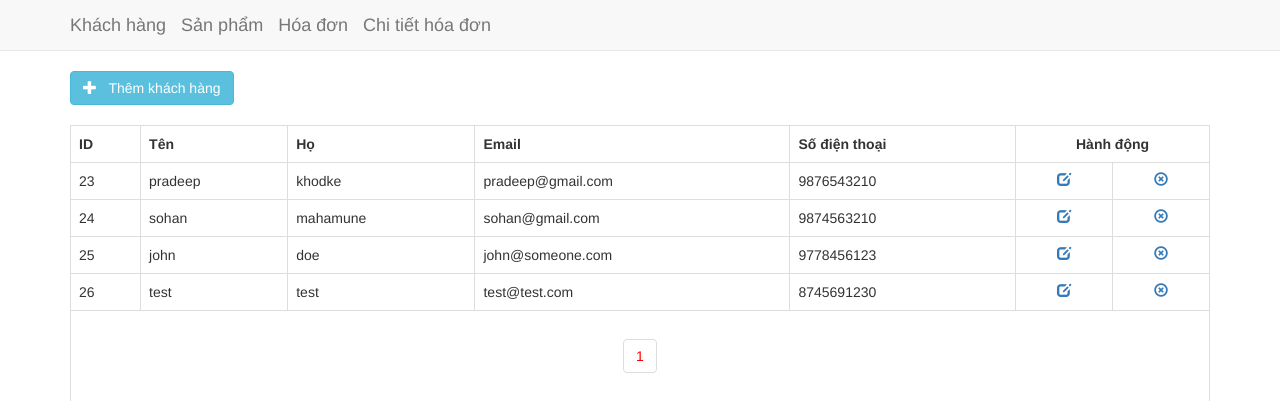
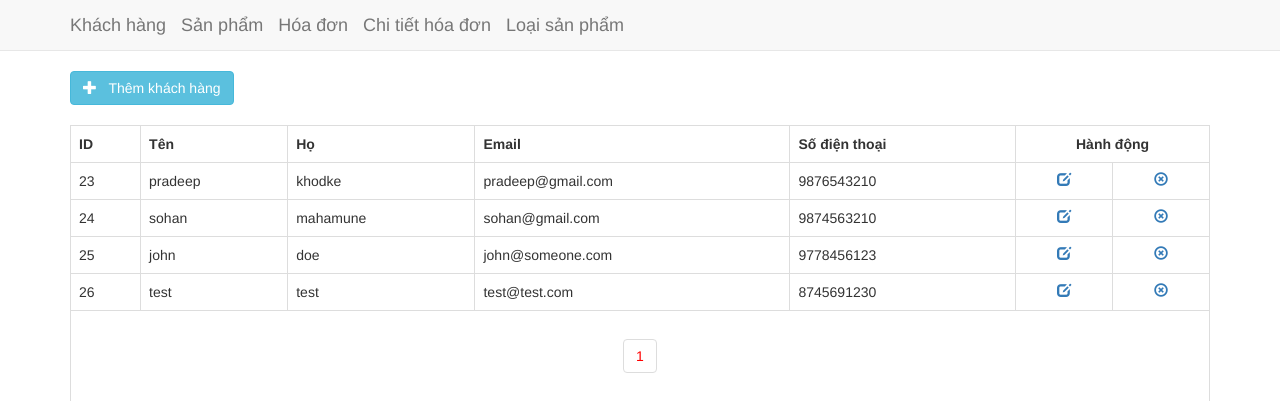
Before and after one commit to henryroberts/ass_inf205, a PHP site: page /index.php in a window 1280 px wide. Shown: the top 401 px of the page. Run offline with PHP 8.4, Linux system fonts and the light colour scheme; data comes from the database, SQL or seed files in the repository.

Commit message:
them loai san pham

```diff
--- a/header.php
+++ b/header.php
@@ -15,6 +15,7 @@
             <a class="navbar-brand" href="http://cleartuts.blogspot.com/search/label/CRUD">Sản phẩm</a>
             <a class="navbar-brand" href="http://cleartuts.blogspot.com/search/label/PDO">Hóa đơn</a>
             <a class="navbar-brand" href="http://cleartuts.blogspot.com/search/label/jQuery">Chi tiết hóa đơn</a>
+            <a class="navbar-brand" href="http://cleartuts.blogspot.com/search/label/jQuery">Loại sản phẩm</a>
         </div>
     </div>
 </div>
```
